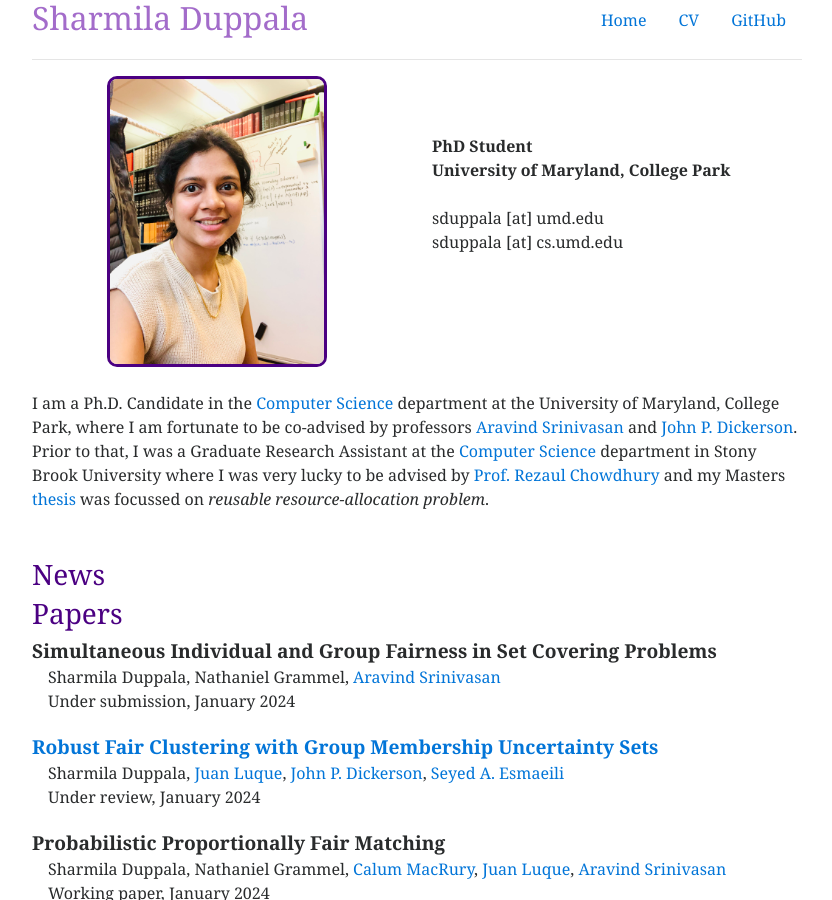
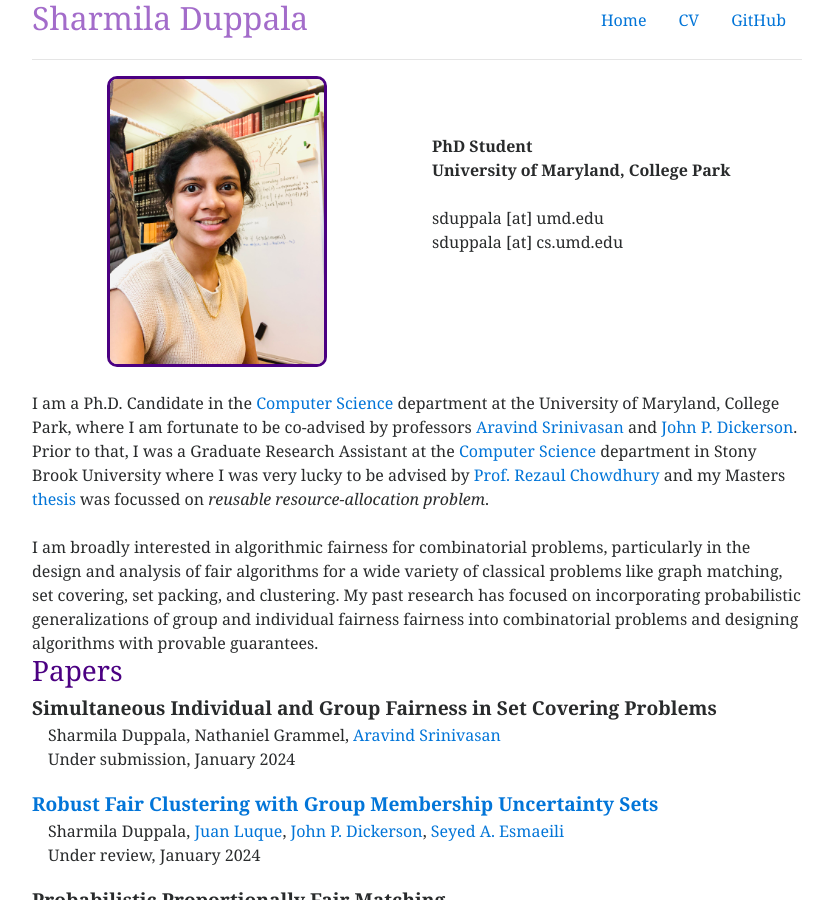
Before and after one commit to trinity24/trinity24.github.io, a Jekyll site: the page built from index.html, in a window 1280 px wide and 900 px high. Shown: the whole window, without its empty margins (223-1055 px from the left). Built offline with Jekyll 4.4.1, drawn with Linux system fonts in a browser that asks for light colours.

Commit message:
Update index.html

```diff
--- a/index.html
+++ b/index.html
@@ -23,20 +23,11 @@ layout: default
     </div>
     I am a Ph.D. Candidate in the  <a href="https://www.cs.umd.edu">
     Computer Science </a> department  at the University of Maryland, College Park, where I am fortunate to be co-advised by professors  <a href="https://www.cs.umd.edu/~srin/">Aravind Srinivasan</a> and <a href="http://jpdickerson.com/">John P. Dickerson</a>. Prior to that, I was a Graduate Research Assistant at the <a href="https://www.cs.stonybrook.edu/"> Computer Science </a> department in Stony Brook University where I was very lucky to be advised by <a href="https://www3.cs.stonybrook.edu/~rezaul/"> Prof. Rezaul Chowdhury </a> and my Masters <a href="https://www.proquest.com/docview/2321010389?pq-origsite=gscholar&fromopenview=true"> thesis </a> was focussed on <i>reusable resource-allocation problem</i>.
-
     <br>
-    <br
+    <br>
 I am broadly interested in algorithmic fairness for combinatorial problems, particularly in the design and analysis of fair algorithms for a wide variety of classical problems like graph matching, set covering, set packing, and clustering.
 My past research has focused on incorporating probabilistic generalizations of group and individual fairness fairness into combinatorial problems and designing algorithms with provable guarantees.
-
-
-<br>
-    <br>
     </a>
-
-<h3 style="color:Indigo;">News</h3>
-
-
 
 <!-- <h3 style="color:Indigo;">Current Research</h3>
 <section id="research">
```
